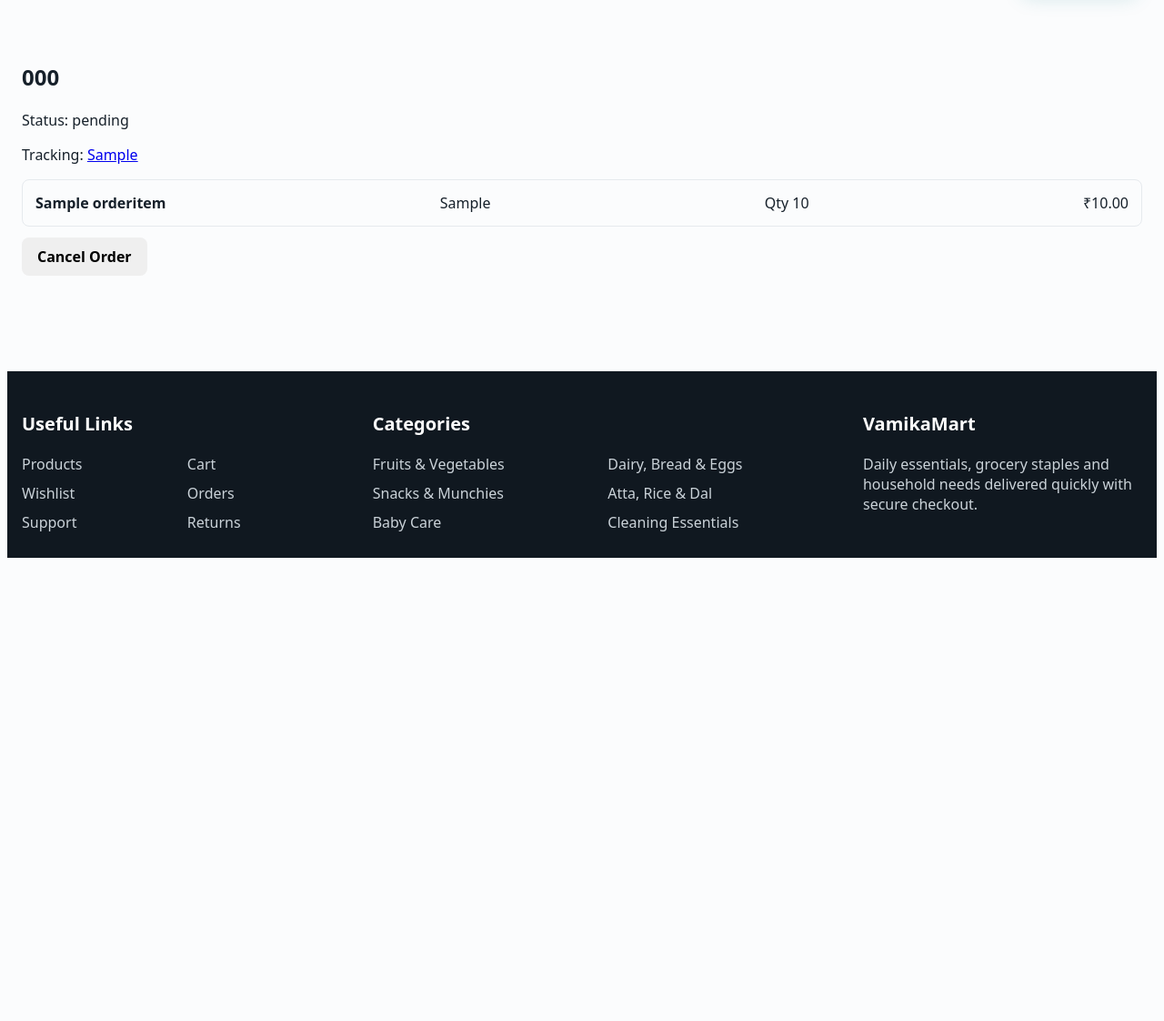
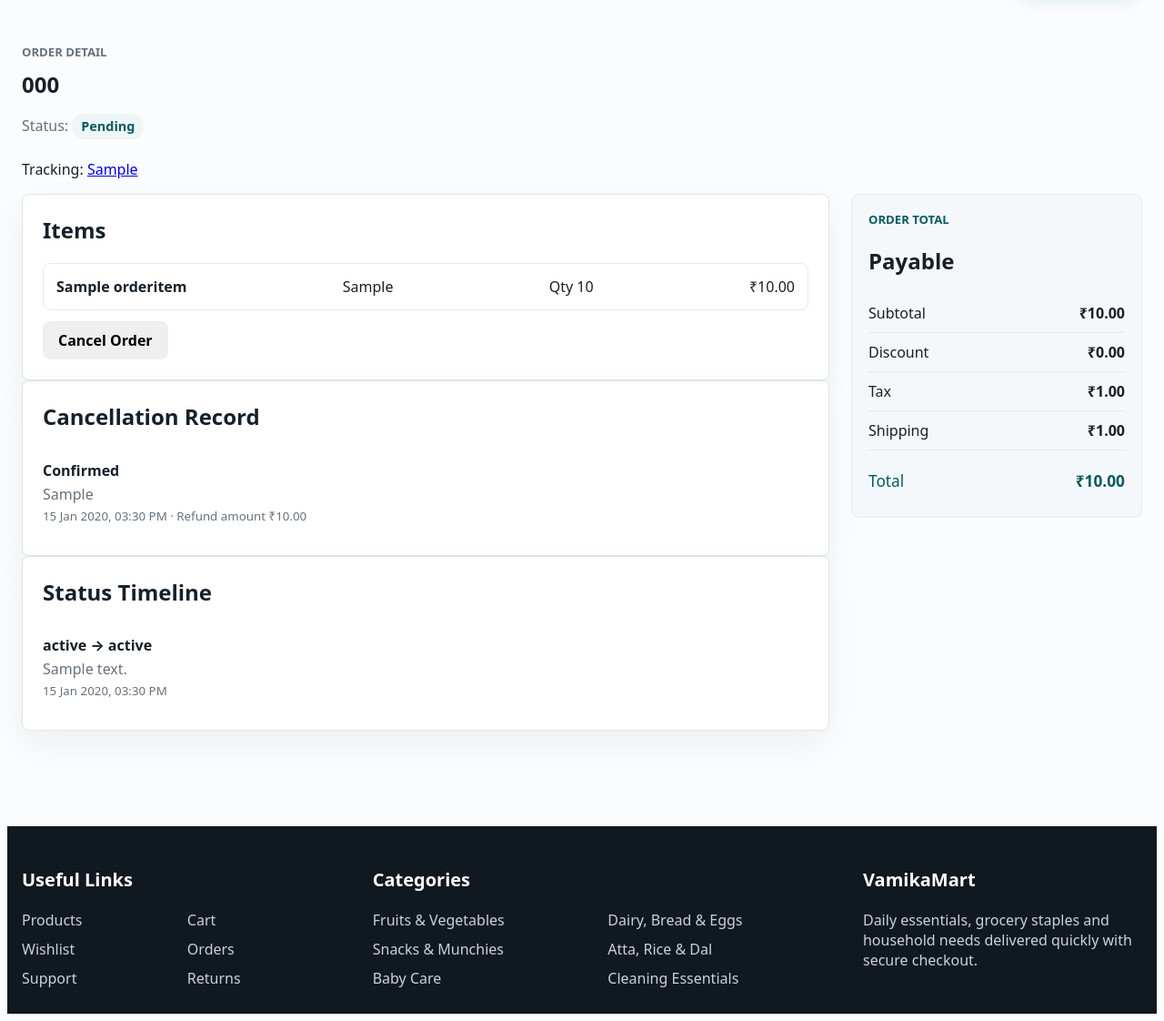
Before and after one commit to sanjay1994singh/vamikamart, a Django app: page /orders/1/ in a window 1280 px wide. Shown: the part 87-1209 px from the top of the page at 91% size. Before the commit the page ends 700 px from the top, so only its background shows below. Run offline with Django 5.2, Linux system fonts and the light colour scheme; a user stored in the database is signed in; tables that the repository leaves empty hold one stand-in row (values such as "Sample post"); parts of the project's set-up code (start-up, migrations or seed data) failed here and were passed over.

Commit message:
Add customer cancellation and preserve guest cart

```diff
--- a/apps/orders/services_extra.py
+++ b/apps/orders/services_extra.py
@@ -51,7 +51,7 @@ class InvoiceService:
 class CancellationService:
     @staticmethod
     @transaction.atomic
-    def approve(cancellation, actor=None):
+    def approve(cancellation, actor=None, note="Cancellation approved"):
         if cancellation.status != "requested":
             return cancellation
         order = cancellation.order
@@ -62,7 +62,7 @@ class CancellationService:
         cancellation.save(update_fields=["status"])
         for item in order.items.select_related("product", "variant"):
             InventoryService.release(item.product, item.variant, item.quantity, "cancellation", str(cancellation.id), actor)
-        OrderStatusHistory.objects.create(order=order, previous_status=previous, new_status=order.status, changed_by=actor, note="Cancellation approved")
+        OrderStatusHistory.objects.create(order=order, previous_status=previous, new_status=order.status, changed_by=actor, note=note)
         AuditService.log("cancellation_approved", "orders.CancellationRequest", cancellation.id, actor=actor, previous={"order_status": previous}, new={"order_status": order.status})
         return cancellation
 
--- a/apps/orders/views.py
+++ b/apps/orders/views.py
@@ -18,7 +18,7 @@ class OrderDetailPageView(LoginRequiredMixin, DetailView):
     template_name = "orders/detail.html"
 
     def get_queryset(self):
-        return Order.objects.filter(user=self.request.user).prefetch_related("items")
+        return Order.objects.filter(user=self.request.user).prefetch_related("items", "cancellations", "status_history")
 
 
 @staff_member_required
--- a/static/css/base.css
+++ b/static/css/base.css
@@ -952,6 +952,38 @@ img { max-width:100%; }
   font-size:1.08rem;
 }
 
+.order-status {
+  display:inline-flex;
+  align-items:center;
+  min-height:28px;
+  padding:3px 10px;
+  border-radius:999px;
+  background:#eef6f7;
+  color:var(--brand-dark);
+  font-size:.9rem;
+}
+
+.order-status-cancelled {
+  background:#fff0ee;
+  color:#a3382e;
+}
+
+.order-record {
+  display:grid;
+  gap:4px;
+  padding:12px 0;
+  border-bottom:1px solid #e3ecee;
+}
+
+.order-record:last-child {
+  border-bottom:0;
+}
+
+.order-record span,
+.order-record small {
+  color:var(--muted);
+}
+
 @media (max-width: 620px) {
   .auth-panel,
   .checkout-panel,
--- a/static/js/main.js
+++ b/static/js/main.js
@@ -404,13 +404,19 @@ document.addEventListener("DOMContentLoaded", function () {
 
     var cancelButton = event.target.closest(".js-cancel-order");
     if (cancelButton) {
+      var reason = window.prompt("Cancellation reason", "Customer requested cancellation");
+      if (reason === null) return;
+      cancelButton.disabled = true;
+      cancelButton.textContent = "Cancelling...";
       requestJSON("/api/v1/orders/" + cancelButton.dataset.order + "/cancel/", {
         method: "POST",
-        body: { reason: "Customer requested cancellation" }
+        body: { reason: reason || "Customer requested cancellation" }
       }).then(function () {
         window.location.reload();
       }).catch(function () {
-        alert("Could not request cancellation.");
+        alert("Could not cancel order.");
+        cancelButton.disabled = false;
+        cancelButton.textContent = "Cancel Order";
       });
       return;
     }
--- a/templates/orders/detail.html
+++ b/templates/orders/detail.html
@@ -1,12 +1,19 @@
 {% extends "base.html" %}
 {% block title %}Order {{ object.order_number }}{% endblock %}
 {% block content %}
-<section class="container py-5">
+<section class="container py-5 order-detail-page">
+  <div class="checkout-head">
+    <p class="eyebrow">Order Detail</p>
     <h1>{{ object.order_number }}</h1>
-  <p>Status: {{ object.status }}</p>
+    <p>Status: <strong class="order-status order-status-{{ object.status }}">{{ object.get_status_display }}</strong></p>
+  </div>
   {% if object.shipment %}
     <p>Tracking: <a href="{{ object.shipment.tracking_url }}">{{ object.shipment.awb|default:"Pending" }}</a></p>
   {% endif %}
+  <div class="cart-layout">
+    <div>
+      <section class="checkout-panel">
+        <h2>Items</h2>
         {% for item in object.items.all %}
           <div class="line-item">
             <strong>{{ item.product_name }}</strong>
@@ -19,4 +26,40 @@
           <button class="btn btn-outline-danger js-cancel-order" data-order="{{ object.id }}">Cancel Order</button>
         {% endif %}
       </section>
+      <section class="checkout-panel mt-4">
+        <h2>Cancellation Record</h2>
+        {% for cancellation in object.cancellations.all %}
+          <article class="order-record">
+            <strong>{{ cancellation.status|title }}</strong>
+            <span>{{ cancellation.reason }}</span>
+            <small>{{ cancellation.created_at|date:"d M Y, h:i A" }} · Refund amount ₹{{ cancellation.refund_amount }}</small>
+          </article>
+        {% empty %}
+          <p class="muted">No cancellation requested for this order.</p>
+        {% endfor %}
+      </section>
+      <section class="checkout-panel mt-4">
+        <h2>Status Timeline</h2>
+        {% for history in object.status_history.all %}
+          <article class="order-record">
+            <strong>{{ history.previous_status|default:"created" }} → {{ history.new_status }}</strong>
+            <span>{{ history.note|default:"Status updated" }}</span>
+            <small>{{ history.created_at|date:"d M Y, h:i A" }}</small>
+          </article>
+        {% empty %}
+          <p class="muted">No status updates yet.</p>
+        {% endfor %}
+      </section>
+    </div>
+    <aside class="summary">
+      <p class="eyebrow">Order Total</p>
+      <h2>Payable</h2>
+      <div class="summary-row"><span>Subtotal</span><strong>₹{{ object.subtotal }}</strong></div>
+      <div class="summary-row"><span>Discount</span><strong>₹{{ object.coupon_discount }}</strong></div>
+      <div class="summary-row"><span>Tax</span><strong>₹{{ object.tax }}</strong></div>
+      <div class="summary-row"><span>Shipping</span><strong>₹{{ object.shipping }}</strong></div>
+      <div class="summary-total"><span>Total</span><strong>₹{{ object.grand_total }}</strong></div>
+    </aside>
+  </div>
+</section>
 {% endblock %}
```
Also changed, not shown: apps/carts/services.py (+8 -3 lines), apps/core/api_views.py (+10 -3 lines), tests/test_account_profile_flow.py (+62 -0 lines), tests/test_customer_journey.py (+57 -0 lines). Lines whose indentation alone changed are shown as unchanged.
